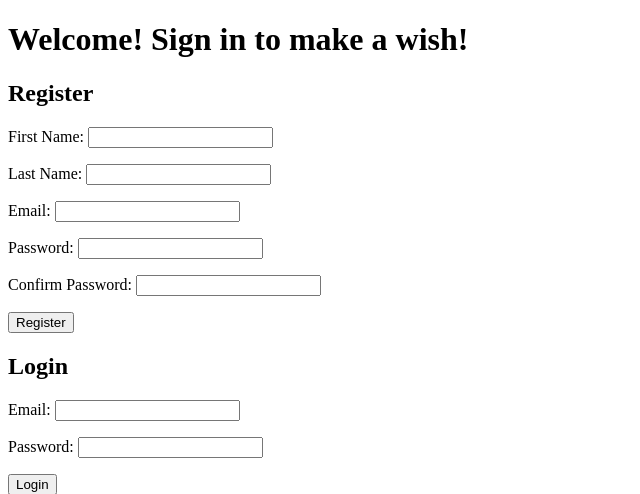
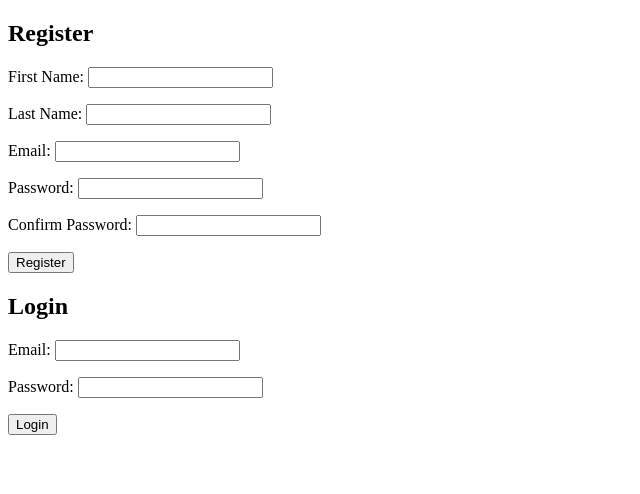
Before and after one commit to Delrorak/temp_template, a Flask app: page / in a window 1280 px wide. Shown: the top 494 px of the page, without its empty margins (0-640 px from the left). Run offline with Flask 2, Linux system fonts and the light colour scheme.

Commit message:
updateds index html

```diff
--- a/templates/index.html
+++ b/templates/index.html
@@ -7,7 +7,6 @@
     <title>Index</title>
 </head>
 <body>
-    <h1>Welcome! Sign in to make a wish!</h1>
     <h2>Register</h2>
     <form action="/register" method="POST">
         <p>First Name: <input type="text" name="first_name"></p>
```
